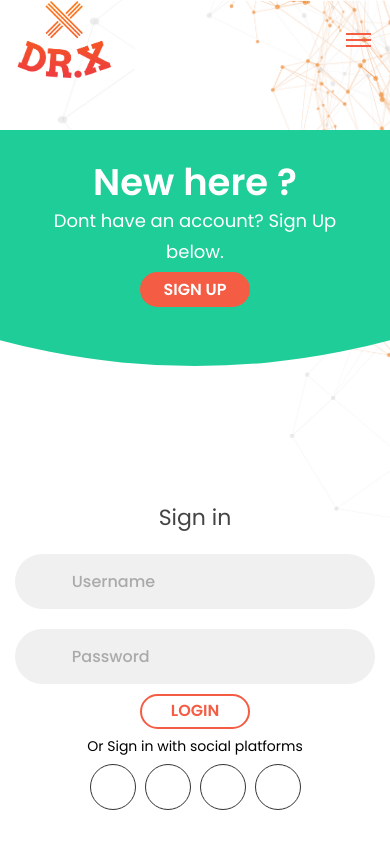
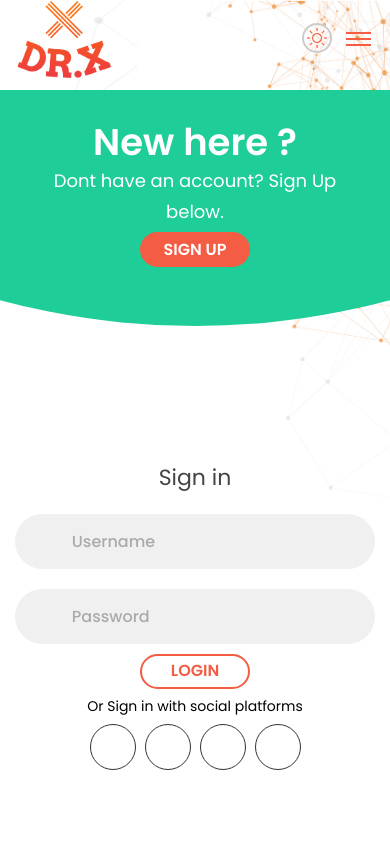
Before and after one commit to OrlandoSmi/health_react, a React (Create React App) app: page /sign-in in a window 390 px wide. Shown: the top 844 px of the page. Built offline with nearby package versions, Linux system fonts and the light colour scheme.

Commit message:
solved mobile menu issue

```diff
--- a/src/components/Navbar/Navbar.css
+++ b/src/components/Navbar/Navbar.css
@@ -117,7 +117,7 @@ a {
 
     .nav {
         /* background: rgb(0, 33, 65); */
-        margin-bottom: 50px;
+        margin-bottom: 10px;
     }
 
     .nav__toggler {
@@ -127,7 +127,7 @@ a {
 
     .nav__menu {
         position: fixed;
-        top: 0vh;
+        top: 0;
         right: 0;
         height: 100vh;
         width: 100vw;
--- a/src/components/Navbar/Navbar.jsx
+++ b/src/components/Navbar/Navbar.jsx
@@ -130,11 +130,23 @@ function Navbar() {
 
                 {/* </li> */}
             </div>
-            <div onClick={navToggle} className={icon}>
-                <div className="line1"></div>
-                <div className="line2"></div>
-                <div className="line3"></div>
+            <div className='flex flex-row sm:hidden'>
+                <div className='ml-2 mr-4 mt-[-5px] rounded-full border-2 border-[#ccc] p-[3px] shadow-2xl block sm:hidden'>
+                    {colorTheme === "light" &&
+                        <img src={lightMode} alt="lightMode" className='w-[20px] cursor-pointer' onClick={() => setTheme(colorTheme)} />
+                    }
+
+                    {colorTheme === "dark" &&
+                        <img src={nightMode} alt="nightMode" className='w-[20px] cursor-pointer' onClick={() => setTheme(colorTheme)} />
+                    }
+                </div>
+                <div onClick={navToggle} className={icon}>
+                    <div className="line1"></div>
+                    <div className="line2"></div>
+                    <div className="line3"></div>
+                </div>
             </div>
+
         </nav>
     );
 }
--- a/src/components/SignInSection/SignInSection.jsx
+++ b/src/components/SignInSection/SignInSection.jsx
@@ -36,6 +36,11 @@ function SignInSection() {
         // </section>
         <section className=''>
             <div ref={ref_container} className="container">
+                {/* gradient start */}
+                <div className="absolute z-[0] w-[40%] h-[35%] top-0 pink__gradient hidden dark:block" />
+                <div className="absolute z-[1] w-[80%] h-[80%] rounded-full white__gradient bottom-40 hidden dark:block" />
+                <div className="absolute z-[0] w-[50%] h-[50%] right-20 bottom-20 blue__gradient hidden dark:block" />
+                {/* gradient end */}
                 <div className="forms-container">
                     <div className="signin-signup">
                         <form className="sign-in-form">
--- a/src/index.css
+++ b/src/index.css
@@ -25,12 +25,10 @@ body {
   /* Do not repeat the image */
   background-size: cover;
   /* Resize the background image to cover the entire container */
-  -webkit-backdrop-filter: blur(2px);
+  /* -webkit-backdrop-filter: blur(2px); */
   /* Use for Safari 9+, Edge 17+ (not a mistake) and iOS Safari 9.2+ */
-  backdrop-filter: blur(2px);
+  /* backdrop-filter: blur(2px); */
   /* Supported in Chrome 76 */
-  -webkit-transition: background-image 0.2s ease-in-out;
-  transition: background-image 0.2s ease-in-out;
 }
 
 code {
--- a/src/pages/Sign-in.jsx
+++ b/src/pages/Sign-in.jsx
@@ -23,7 +23,6 @@ function SignIn() {
                         <SignInSection />
                     </div>
                 </div>
-
             </div>
             <Footer />
         </motion.div>
```
